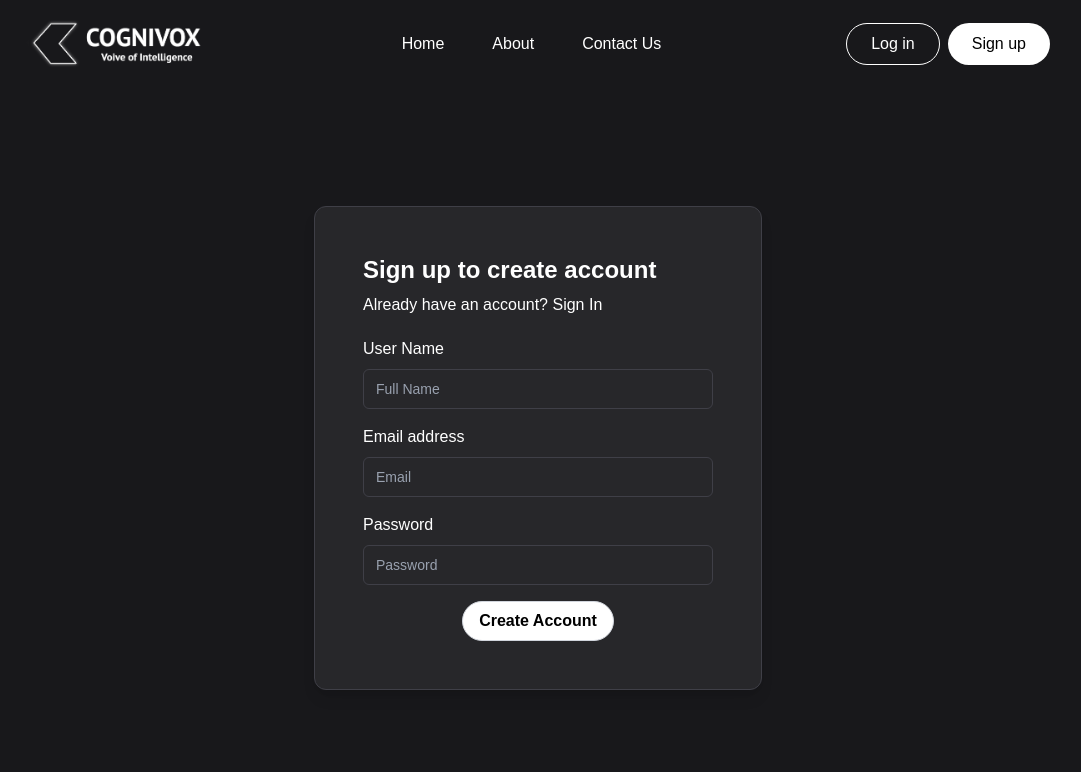
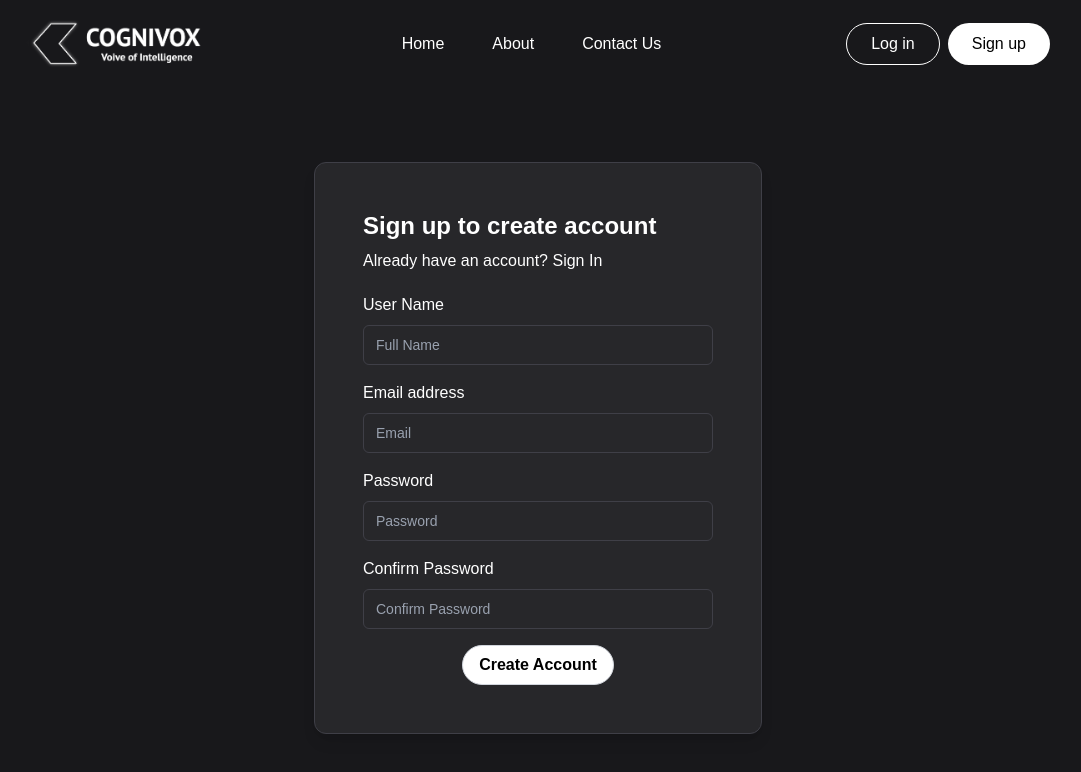
Before and after one commit to AdityaJ1188/Cognivox, a React (Vite) app: page /signup in a window 1280 px wide. Shown: the top 772 px of the page, without its empty margins (102-1183 px from the left). Built offline with nearby package versions, Linux system fonts and the light colour scheme.

Commit message:
Changes in Navbar and Signup component

```diff
--- a/src/components/Navbar.jsx
+++ b/src/components/Navbar.jsx
@@ -48,12 +48,12 @@ export default function Navbar() {
 
       {!isMobile && (
         <div className="hidden md:flex gap-2">
-          <button className="px-6 py-2 border border-white text-white bg-transparent rounded-full hover:bg-white hover:text-black transition hover:bg-gray-200 hover:shadow-[0_0_12px_rgba(255,255,255,0.8)]">
+          <button className="px-6 py-2 border border-white text-white bg-transparent rounded-full hover:bg-white hover:text-black transition  hover:shadow-[0_0_12px_rgba(255,255,255,0.8)]">
             Log in
           </button>
           <button
             onClick={signupcomp}
-            className="px-6 py-2 bg-white text-black rounded-full hover:bg-gray-200 hover:shadow-[0_0_12px_rgba(255,255,255,0.8)]"
+            className="px-6 py-2 bg-white text-black rounded-full hover:bg-white hover:shadow-[0_0_12px_rgba(255,255,255,0.8)]"
           >
             Sign up
           </button>
--- a/src/components/Signup.jsx
+++ b/src/components/Signup.jsx
@@ -39,7 +39,17 @@ export default function Signup() {
                   placeholder="Password"
                   type="password"
                   name="password"
-                  className="mt-2 flex h-10 w-full rounded-md border border border-zinc-700 bg-transparent px-3 py-2 text-sm placeholder:text-gray-400 focus:outline-none focus:ring-1 focus:ring-gray-400"
+                  className="mt-2 flex h-10 w-full rounded-md border border-zinc-700 bg-transparent px-3 py-2 text-sm placeholder:text-gray-400 focus:outline-none focus:ring-1 focus:ring-gray-400"
+                />
+              </div>
+
+              <div>
+                <label className="text-base font-medium">Confirm Password</label>
+                <input
+                  placeholder="Confirm Password"
+                  type="password"
+                  name="Cpassword"
+                  className="mt-2 flex h-10 w-full rounded-md border border-zinc-700 bg-transparent px-3 py-2 text-sm placeholder:text-gray-400 focus:outline-none focus:ring-1 focus:ring-gray-400"
                 />
               </div>
 
```
